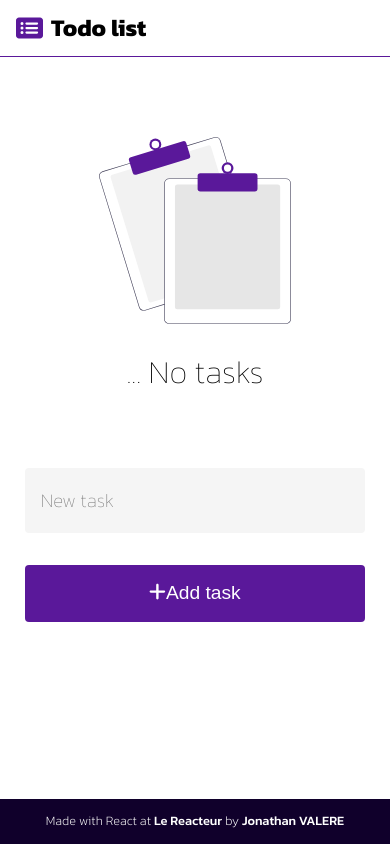
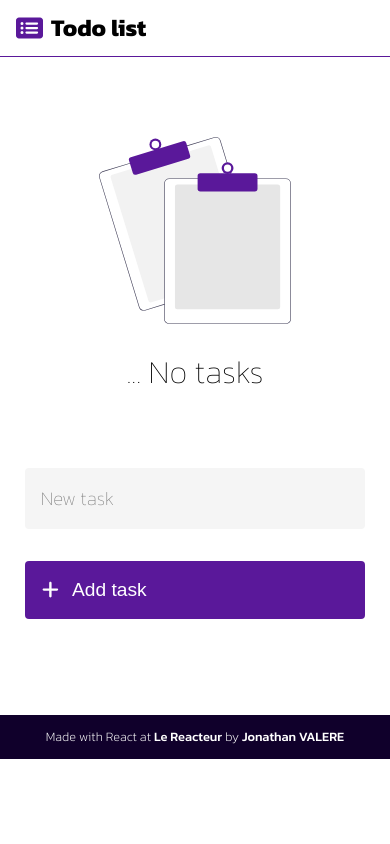
Before and after one commit to jonathanValere/react-todo-list-app, a React (Vite) app: page / in a window 390 px wide. Built offline with nearby package versions, Linux system fonts and the light colour scheme; the HTML template or start-up script is replaced by a standard one.

Commit message:
responsive footer fixed

```diff
--- a/src/components/Content.module.css
+++ b/src/components/Content.module.css
@@ -18,6 +18,9 @@ button {
   border-radius: var(--border-radius);
   background-color: var(--primary-color);
   color: #fff;
+  display: flex;
+  align-items: center;
+  gap: 0.8rem;
 }
 
 .search-and-list {
--- a/src/components/Footer.module.css
+++ b/src/components/Footer.module.css
@@ -1,13 +1,11 @@
 footer {
   padding: 1rem;
   background-color: #10002b;
-  position: absolute;
-  width: 100%;
-  bottom: 0;
   text-align: center;
   font-size: 0.8rem;
   font-weight: 200;
   color: #fff;
+  margin-top: 3rem;
 }
 
 footer a {
--- a/src/components/Input.module.css
+++ b/src/components/Input.module.css
@@ -37,7 +37,7 @@ input[type="search"]:focus::placeholder {
   input[type="text"],
   input[type="search"] {
     width: 100%;
-    padding: 1.1rem 1rem;
+    padding: 1rem;
     font-size: 1.2rem;
   }
 }
```
